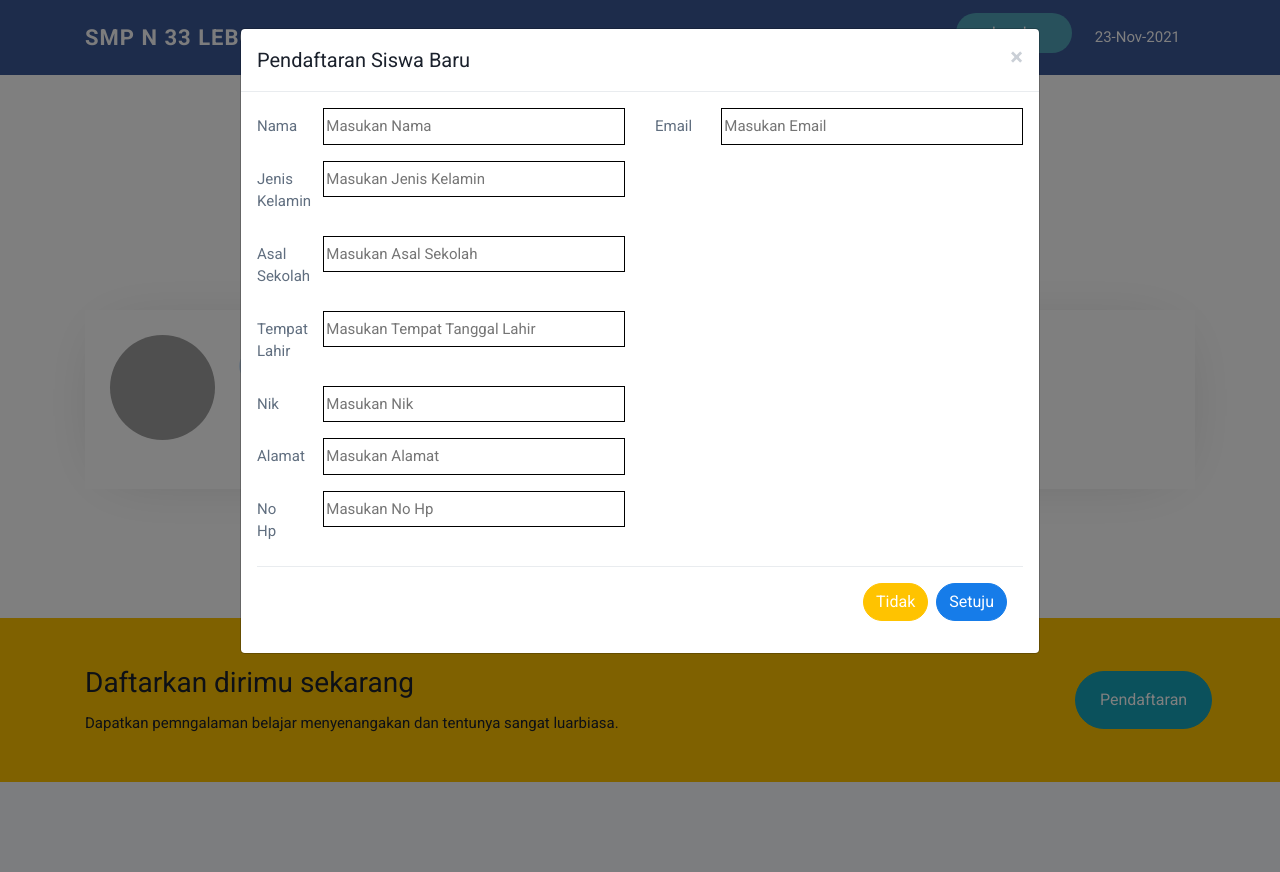
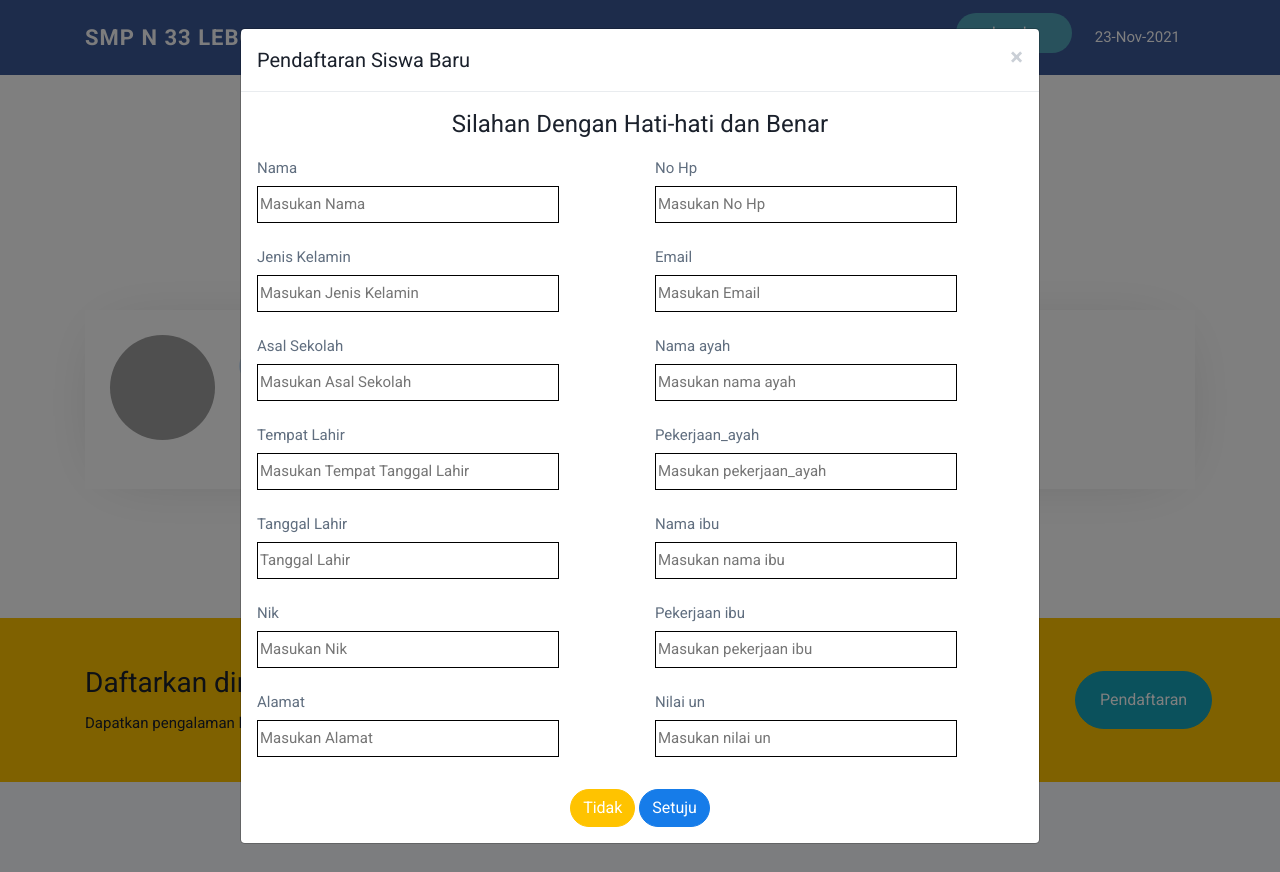
Before and after one commit to prayogayogi/App-Smp33, a CodeIgniter app: page /app_smp33/ in a window 1280 px wide, after a click on "Pendaftaran". Run offline with CodeIgniter, Linux system fonts and the light colour scheme; data that the repository does not hold is empty; some libraries are stand-ins or nearby versions; some web fonts are replaced; grey boxes are pictures that could not be loaded.

Commit message:
add filed pendafaran

```diff
--- a/application/models/AssetSekolahModel.php
+++ b/application/models/AssetSekolahModel.php
@@ -335,6 +335,11 @@ class AssetSekolahModel extends CI_Model
 			'alamat' => $this->input->post('alamat'),
 			'no_hp' => $this->input->post('no_hp'),
 			'email' => $this->input->post('email'),
+			'nama_ayah' => $this->input->post('nama_ayah'),
+			'pekerjaan_ayah' => $this->input->post('pekerjaan_ayah'),
+			'nama_ibu' => $this->input->post('nama_ibu'),
+			'pekerjaan_ibu' => $this->input->post('pekerjaan_ibu'),
+			'nilai_un' => $this->input->post('nilai_un'),
 		];
 		$this->db->set($data);
 		$this->db->insert('db_siswabaru');
--- a/application/views/includes/Front/header.php
+++ b/application/views/includes/Front/header.php
@@ -45,7 +45,7 @@
 
 					<li class="nav-item <?= (current_url() == base_url('FrontController/profile')) ? 'active' : '' ?>"><a href="<?= base_url('FrontController/profile') ?>" class="nav-link text-light">Profile</a></li>
 
-					<!-- <li class="nav-item <?= (in_array(current_url(), [base_url('FrontController/guru'), (base_url('FrontController/guru/') . $start)])) ? 'active' : '' ?>"><a href="<?= base_url('FrontController/guru') ?>" class="nav-link">Guru</a></li> -->
+					<li class="nav-item <?= (in_array(current_url(), [base_url('FrontController/guru'), (base_url('FrontController/guru/') . $start)])) ? 'active' : '' ?>"><a href="<?= base_url('FrontController/guru') ?>" class="nav-link text-light">Guru</a></li>
 
 					<li class="nav-item <?= (current_url() == base_url('FrontController/siswa')) ? 'active' : '' ?>"><a href="<?= base_url('FrontController/siswa') ?>" class="nav-link text-light">Siswa</a></li>
 
--- a/application/views/pages/Front/beranda.php
+++ b/application/views/pages/Front/beranda.php
@@ -127,7 +127,7 @@
 				<div class="d-flex align-items-center">
 					<div class="free-trial ftco-animate">
 						<h3>Daftarkan dirimu sekarang</h3>
-						<p>Dapatkan pemngalaman belajar menyenangakan dan tentunya sangat luarbiasa.</p>
+						<p>Dapatkan pengalaman belajar menyenangkan dan tentunya sangat luar biasa.</p>
 					</div>
 					<div class="btn-join ftco-animate">
 						<p><a href="#" class="btn btn-info py-3 px-4" class="btn btn-primary" data-toggle="modal" data-target="#staticBackdrop">Pendaftaran</a></p>
@@ -272,63 +272,99 @@
 				</button>
 			</div>
 			<div class="modal-body">
-				<form>
+				<h4 class="text-center">Silahan Dengan Hati-hati dan Benar</h4>
+				<form method="POST" action="<?= base_url('Admin/AssetSekolahController/storePendaftaranSiswa') ?>">
 					<div class="row">
 						<div class="col">
 							<div class="form-group row">
-								<label for="nama" class="col-sm-2 col-form-label">Nama</label>
+								<label for="nama" class="col-sm-6 col-form-label">Nama</label>
 								<div class="col-sm-10">
-									<input type="text" name="nama" class="form-control-plaintext" id="nama" placeholder="Masukan Nama" style="border: 1px solid black ;">
+									<input required type="text" name="nama" class="form-control-plaintext" id="nama" placeholder="Masukan Nama" style="border: 1px solid black ;">
 								</div>
 							</div>
 							<div class="form-group row">
-								<label for="Jenis Kelamin" class="col-sm-2 col-form-label">Jenis Kelamin</label>
+								<label for="Jenis Kelamin" class="col-sm-6 col-form-label">Jenis Kelamin</label>
 								<div class="col-sm-10">
-									<input type="text" name="jenis_kelamin" class="form-control-plaintext" id="Jenis Kelamin" placeholder="Masukan Jenis Kelamin" style="border: 1px solid black ;">
+									<input required type="text" name="gender" class="form-control-plaintext" id="Jenis Kelamin" placeholder="Masukan Jenis Kelamin" style="border: 1px solid black ;">
 								</div>
 							</div>
 							<div class="form-group row">
-								<label for="Asal Sekolah" class="col-sm-2 col-form-label">Asal Sekolah</label>
+								<label for="Asal Sekolah" class="col-sm-6 col-form-label">Asal Sekolah</label>
 								<div class="col-sm-10">
-									<input type="text" name="asal_sekolah" class="form-control-plaintext" id="Asal Sekolah" placeholder="Masukan Asal Sekolah" style="border: 1px solid black ;">
+									<input required type="text" name="asal_sekolah" class="form-control-plaintext" id="Asal Sekolah" placeholder="Masukan Asal Sekolah" style="border: 1px solid black ;">
 								</div>
 							</div>
 							<div class="form-group row">
-								<label for="Tempat Tanggal Lahir" class="col-sm-2 col-form-label">Tempat Lahir</label>
+								<label for="Tempat Tanggal Lahir" class="col-sm-6 col-form-label">Tempat Lahir</label>
 								<div class="col-sm-10">
-									<input type="text" name="tempat_tanggal_lahir" class="form-control-plaintext" id="Tempat Tanggal Lahir" placeholder="Masukan Tempat Tanggal Lahir" style="border: 1px solid black ;">
+									<input required type="text" name="tempat_lahir" class="form-control-plaintext" id="Tempat Tanggal Lahir" placeholder="Masukan Tempat Tanggal Lahir" style="border: 1px solid black ;">
 								</div>
 							</div>
 							<div class="form-group row">
-								<label for="Nik" class="col-sm-2 col-form-label">Nik</label>
+								<label for="Tempat Tanggal Lahir" class="col-sm-6 col-form-label">Tanggal Lahir</label>
 								<div class="col-sm-10">
-									<input type="text" name="nik" class="form-control-plaintext" id="Nik" placeholder="Masukan Nik" style="border: 1px solid black ;">
+									<input required type="text" name="tgl_lahir" class="form-control-plaintext" id="Tempat Tanggal Lahir" placeholder="Tanggal Lahir" style="border: 1px solid black ;">
 								</div>
 							</div>
 							<div class="form-group row">
-								<label for="Alamat" class="col-sm-2 col-form-label">Alamat</label>
+								<label for="Nik" class="col-sm-6 col-form-label">Nik</label>
 								<div class="col-sm-10">
-									<input type="text" name="alamat" class="form-control-plaintext" id="Alamat" placeholder="Masukan Alamat" style="border: 1px solid black ;">
+									<input required type="text" name="nik" class="form-control-plaintext" id="Nik" placeholder="Masukan Nik" style="border: 1px solid black ;">
 								</div>
 							</div>
 							<div class="form-group row">
-								<label for="No Hp" class="col-sm-2 col-form-label">No Hp</label>
+								<label for="Alamat" class="col-sm-6 col-form-label">Alamat</label>
 								<div class="col-sm-10">
-									<input type="text" name="no_hp" class="form-control-plaintext" id="No Hp" placeholder="Masukan No Hp" style="border: 1px solid black ;">
+									<input required type="text" name="alamat" class="form-control-plaintext" id="Alamat" placeholder="Masukan Alamat" style="border: 1px solid black ;">
 								</div>
 							</div>
 						</div>
 						<div class="col">
 							<div class="form-group row">
-								<label for="Email" class="col-sm-2 col-form-label">Email</label>
+								<label for="No Hp" class="col-sm-6 col-form-label">No Hp</label>
 								<div class="col-sm-10">
-									<input type="text" name="email" class="form-control-plaintext" id="Email" placeholder="Masukan Email" style="border: 1px solid black ;">
+									<input required type="text" name="no_hp" class="form-control-plaintext" id="No Hp" placeholder="Masukan No Hp" style="border: 1px solid black ;">
+								</div>
+							</div>
+							<div class="form-group row">
+								<label for="Email" class="col-sm-6 col-form-label">Email</label>
+								<div class="col-sm-10">
+									<input required type="text" name="email" class="form-control-plaintext" id="Email" placeholder="Masukan Email" style="border: 1px solid black ;">
+								</div>
+							</div>
+							<div class="form-group row">
+								<label for="nama ayah" class="col-sm-6 col-form-label">Nama ayah</label>
+								<div class="col-sm-10">
+									<input required type="text" name="nama_ayah" class="form-control-plaintext" id="nama ayah" placeholder="Masukan nama ayah" style="border: 1px solid black ;">
+								</div>
+							</div>
+							<div class="form-group row">
+								<label for="pekerjaan_ayah" class="col-sm-6 col-form-label">Pekerjaan_ayah</label>
+								<div class="col-sm-10">
+									<input required type="text" name="pekerjaan_ayah" class="form-control-plaintext" id="pekerjaan_ayah" placeholder="Masukan pekerjaan_ayah" style="border: 1px solid black ;">
+								</div>
+							</div>
+							<div class="form-group row">
+								<label for="nama ibu" class="col-sm-6 col-form-label">Nama ibu</label>
+								<div class="col-sm-10">
+									<input required type="text" name="nama_ibu" class="form-control-plaintext" id="nama_ibu" placeholder="Masukan nama ibu" style="border: 1px solid black ;">
+								</div>
+							</div>
+							<div class="form-group row">
+								<label for="pekerjaan ibu" class="col-sm-6 col-form-label">Pekerjaan ibu</label>
+								<div class="col-sm-10">
+									<input required type="text" name="pekerjaan_ibu" class="form-control-plaintext" id="pekerjaan_ibu" placeholder="Masukan pekerjaan ibu" style="border: 1px solid black ;">
+								</div>
+							</div>
+							<div class="form-group row">
+								<label for="nilai un" class="col-sm-6 col-form-label">Nilai un</label>
+								<div class="col-sm-10">
+									<input required type="text" name="nilai_un" class="form-control-plaintext" id="nilai un" placeholder="Masukan nilai un" style="border: 1px solid black ;">
 								</div>
 							</div>
 						</div>
 					</div>
-
-					<div class="modal-footer">
+					<div class="text-center mt-3">
 						<button type="resset" class="btn btn-secondary" data-dismiss="modal">Tidak</button>
 						<button type="submit" class="btn btn-primary">Setuju</button>
 					</div>
```
Also changed, not shown: application/views/pages/dashboard/assetSekolah/pendaftaran/pendaftaranSiswa.php (+22 -2 lines), application/views/pages/dashboard/assetSekolah/pendaftaran/sunting.php (+22 -2 lines).
